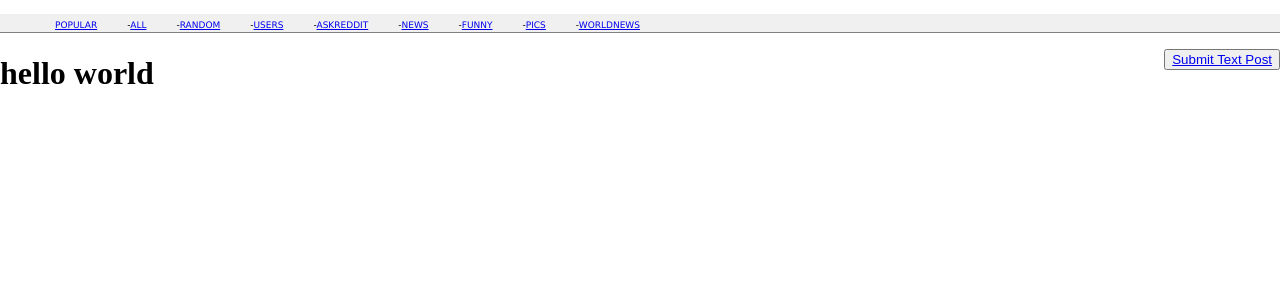
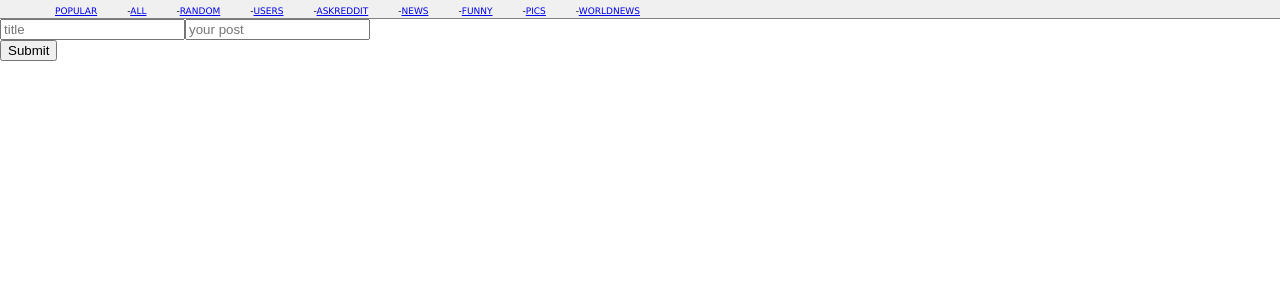
Before and after one commit to lake-bramlett/reddit-clone, a React app: page /new_post in a window 1280 px wide. Shown: the top 300 px of the page. Built offline with nearby package versions, Linux system fonts and the light colour scheme.

Commit message:
add dynamic post rendering after solving error when lifting state to app and forgetting to change .state to .props

```diff
--- a/src/App.jsx
+++ b/src/App.jsx
@@ -1,25 +1,46 @@
-import React from 'react';
+import React, { Component } from 'react';
 import { BrowserRouter, Link, Switch, Route } from 'react-router-dom';
 import Navbar from './components/Navbar';
 import Home from './components/Home'
 import NewPostForm from './components/NewPostForm';
+import postIcon from './assets/post-icon.png';
 
 import Routes from './Routes';
 
 import reactLogo from './assets/React-icon.png';
 
-const App = () => (
+class App extends Component{
+  constructor(props){
+    super(props)
+
+    this.state = {
+      feedPosts: []
+    }
+  }
+
+  addPostToList = (post) => {
+
+    console.log('second log:' + post);
+    let temp = this.state.feedPosts.slice()
+    temp.push(post)
+    this.setState({ feedPosts: temp}, console.log(this.state.feedPosts))
+  }
+
+  render() {
+    return (
       <div>
         <BrowserRouter>
           <div>
             <Navbar />
             <Switch>
-            <Route exact path="/" render={()=><Home />} />
-            <Route exact path="/new_post" render={()=><NewPostForm />} />
+              <Route exact path="/" render={()=><Home feedPosts={this.state.feedPosts} />} />
+              <Route exact path="/new_post" render={()=><NewPostForm callback={this.addPostToList} />} />
             </Switch>
           </div>
         </BrowserRouter>
       </div>
-);
+    )
+  }
+}
 
 export default App;
--- a/src/components/FeedPostPreview.jsx
+++ b/src/components/FeedPostPreview.jsx
@@ -7,7 +7,7 @@ export default class FeedPostPreview extends Component {
   }
 
   render(){
-    const { icon, upvotes, title, username, subreddit, hours } = this.props.post
+    const { icon, upvotes, title, username, subreddit, hours } = this.props.post;
     return (
       <div className="feed-post-preview">
         <div className="feed-post-votes">
--- a/src/components/Home.jsx
+++ b/src/components/Home.jsx
@@ -1,27 +1,20 @@
 import React, { Component } from 'react';
 import HomeHeader from './HomeHeader';
 import Feed from  './Feed';
+import SideBar from './SideBar';
+import postIcon from '../assets/post-icon.png';
 
 class Home extends Component {
   constructor(props){
     super(props)
+  }
 
-    this.state = {
-      feedPosts: [{title: "What is a question you posted on AskReddit you really wanted to know but wasn't upvoted enough to be answered?",
-                  text: "",
-                  username: "Tim",
-                  hours: 8,
-                  upvotes: 20,
-                  subreddit: "AskReddit",
-                  icon: null,
-      }]
-    }
-  }
   render() {
     return (
       <div className="Home">
         <HomeHeader />
-        <Feed feedPosts={this.state.feedPosts}/>
+        <Feed feedPosts={this.props.feedPosts} />
+        <SideBar />
       </div>
     )
   }
--- a/src/components/Navbar.jsx
+++ b/src/components/Navbar.jsx
@@ -19,7 +19,6 @@ export default function Navbar() {
 
           </ul>
         </nav>
-        <SideBar/>
       </div>
   )
 }
--- a/src/components/NewPostForm.jsx
+++ b/src/components/NewPostForm.jsx
@@ -1,9 +1,59 @@
-import React from 'react';
+import React, {Component} from 'react';
+import {Link,Redirect} from 'react-router-dom';
+import postIcon from '../assets/post-icon.png';
 
-export default function Navbar() {
-  return (
-      <div className="new-post-form">
-        <h1>hello world</h1>
+let _title = null;
+let _text = null;
+
+export default class NewPostForm extends Component {
+
+  constructor(props){
+    super(props)
+    this.state = {
+      stateChange: false
+    }
+  }
+
+  handleNewPostFormSubmission = (e) => {
+    e.preventDefault()
+    this.props.callback({title: _title.value,
+                         text: _text.value,
+                         username: "Tim",
+                         hours: 8,
+                         upvotes: 0,
+                         subreddit: "AskReddit",
+                         icon: postIcon,
+                       })
+    this.setState({ stateChange: true })
+  }
+
+  render(){
+
+    const stateChange = this.state.stateChange;
+    if(stateChange === true) {
+      return <Redirect to="/" />
+    }
+
+    return (
+      <div className="newposts">
+        <div className="new-post-form">
+          <form onSubmit={this.handleNewPostFormSubmission}>
+            <input
+            type='text'
+            id='title'
+            placeholder='title'
+            ref={(input) => {_title = input;}}/>
+            <input
+            type='text'
+            id='text'
+            placeholder='your post'
+            ref={(input) => {_text = input;}}/>
+            <div className="center">
+            <button className="form-btn" type='submit'>Submit</button>
+            </div>
+          </form>
+        </div>
       </div>
-  )
+    )
+  }
 }
--- a/src/components/SideBar.jsx
+++ b/src/components/SideBar.jsx
@@ -5,7 +5,7 @@ import NewPostForm from './NewPostForm';
 export default function SideBar() {
   return (
       <div className="sideBar">
-        <button><Link to="/new_post" >Submit Text Post</Link></button>
+        <button><Link to="/new_post">Submit Text Post</Link></button>
       </div>
   )
 }
--- a/src/css/nav.scss
+++ b/src/css/nav.scss
@@ -5,6 +5,10 @@ div.nav {
   white-space: nowrap;
   line-height: 18px;
   border-bottom: 1px solid #808080;
+}
+
+div.nav ul {
+  margin-top: 0px;
 }
 
 div.nav ul li {
--- a/src/css/sidebar.scss
+++ b/src/css/sidebar.scss
@@ -1,4 +1,7 @@
 div.sideBar {
   position: absolute;
   right: 0px;
+  width: 300px;
+  top: 68px;
+  float: right;
 }
```
Also changed, not shown: src/assets/post-icon.png (added). Lines whose indentation alone changed are shown as unchanged.
